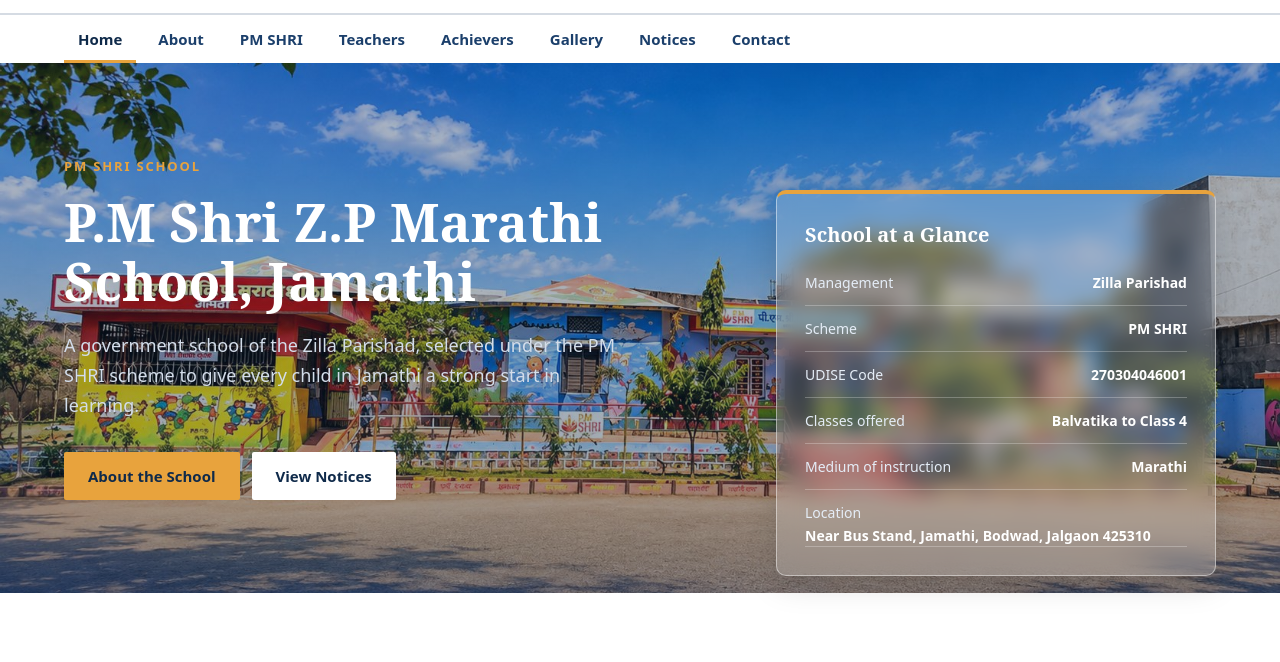
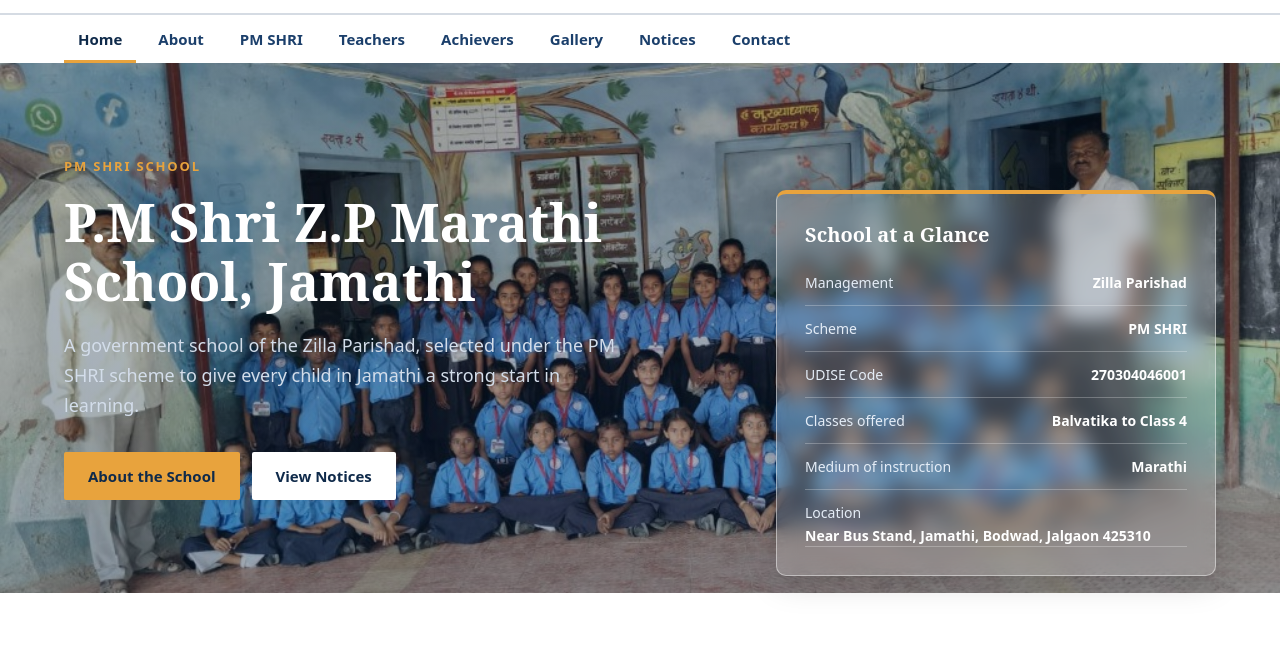
Before and after one commit to PRATHAMESH7878/zpschooljamathi, a plain HTML site: page index.html in a window 1280 px wide. Shown: the part 123-785 px from the top of the page. Drawn offline with Linux system fonts and the light colour scheme.

Commit message:
Restore original hero background: school class photo

```diff
--- a/style.css
+++ b/style.css
@@ -65,7 +65,7 @@ h1,h2,h3,h4{font-family:var(--serif);font-weight:700;margin:0;color:var(--navy)}
             rgba(10, 35, 65, 0.30),
             rgba(10, 35, 65, 0.40)
         ),
-        url("images/school.jpg");
+        url("images/school-hero.jpg");
 
     background-size: cover;
     background-position: center;
```
Also changed, not shown: images/school-hero.jpg (added).
